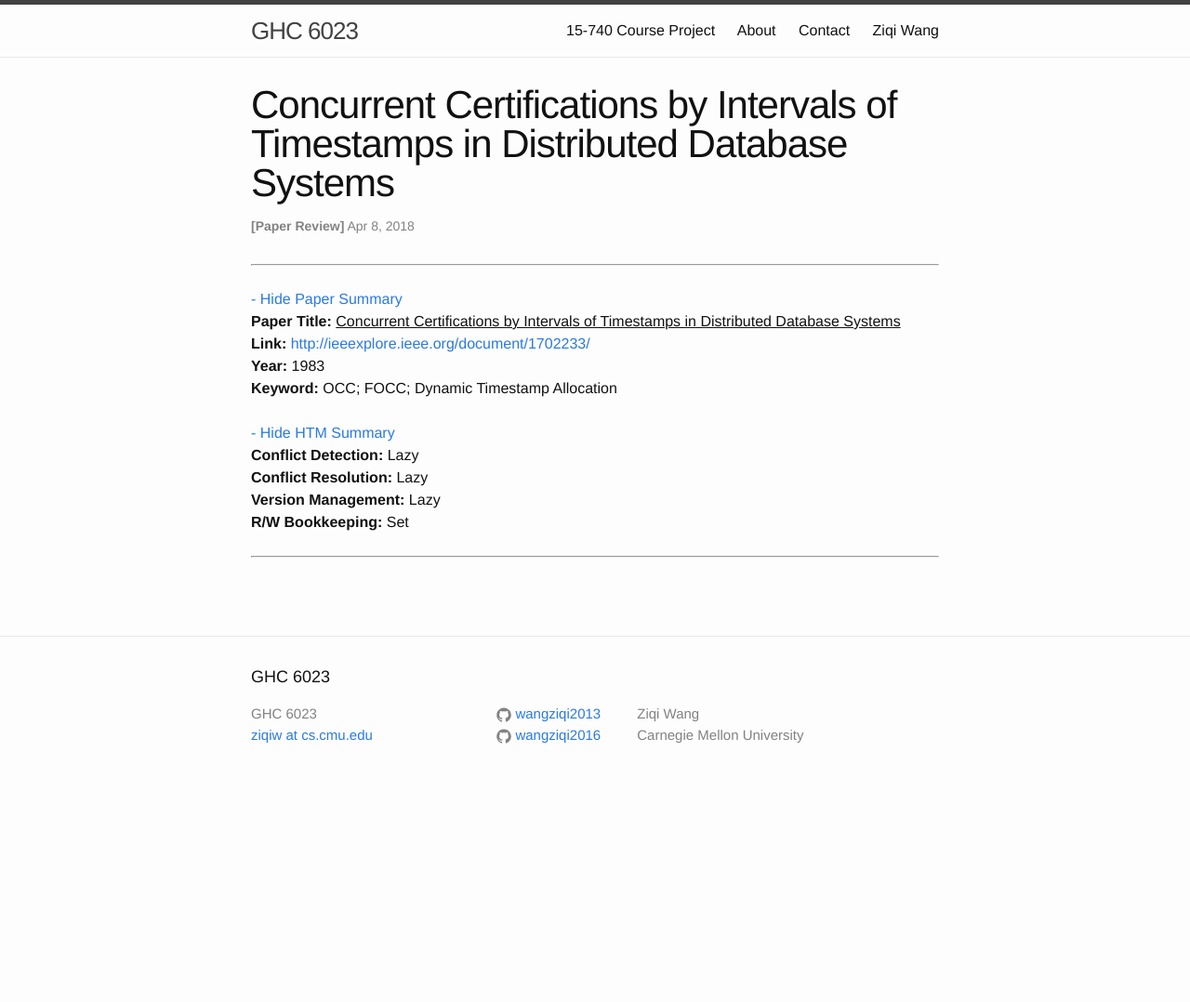
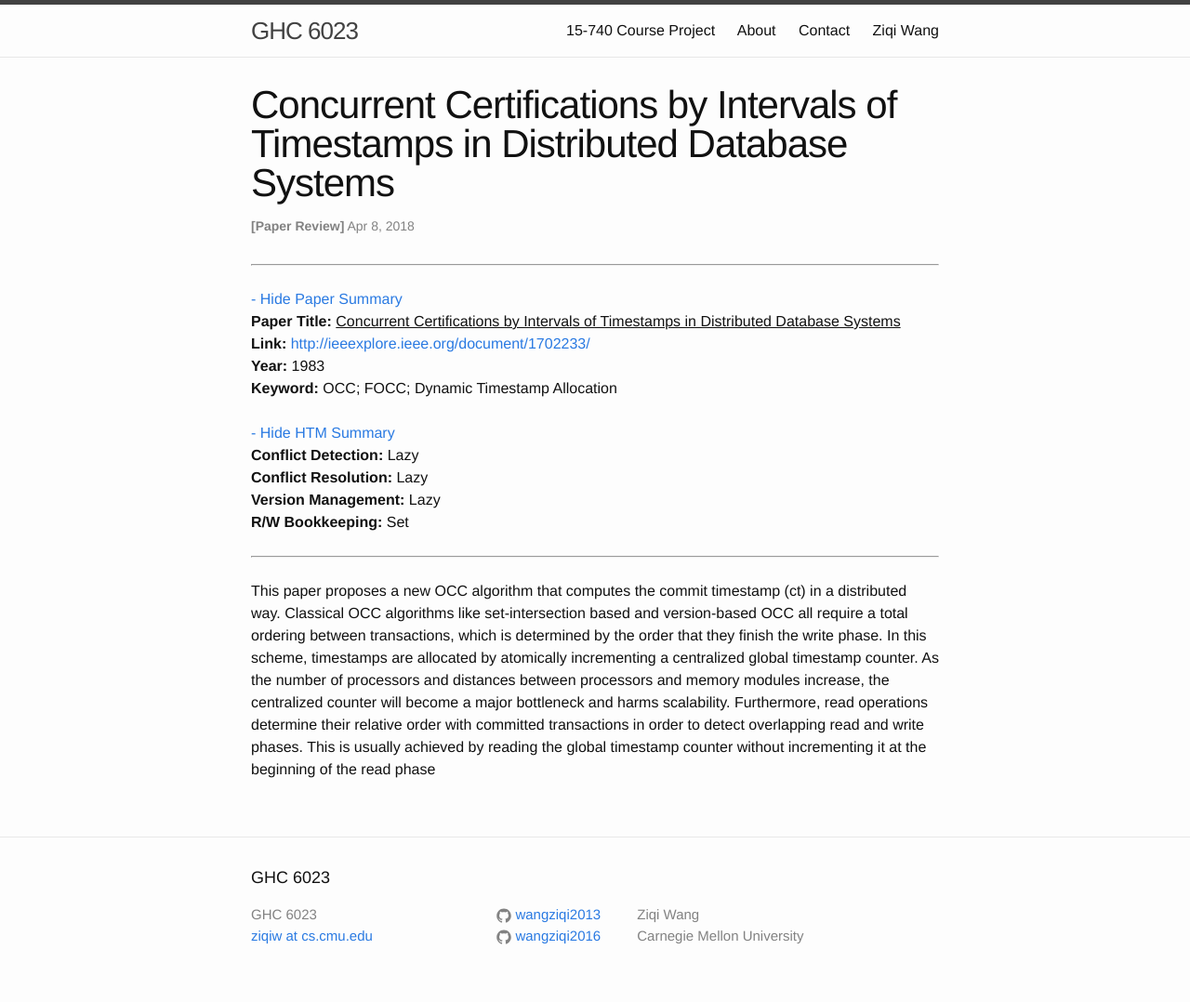
Before and after one commit to wangziqi2013/wangziqi2013.github.io, a Jekyll site: the page built from _posts/2018-04-07-Concurrent-Certifications-by-Intervals-of-ts-in-distributed-dbms.markdown, in a window 1280 px wide. Shown: the whole page at 93% size. Built offline with Jekyll 4.4.1, drawn with Linux system fonts in a browser that asks for light colours; before the commit the page ends 900 px from its top, so only the background shows below that.

Commit message:
Working on first paragraph

```diff
--- a/_posts/2018-04-07-Concurrent-Certifications-by-Intervals-of-ts-in-distributed-dbms.markdown
+++ b/_posts/2018-04-07-Concurrent-Certifications-by-Intervals-of-ts-in-distributed-dbms.markdown
@@ -12,3 +12,13 @@ htm_cd: Lazy
 htm_cr: Lazy
 version_mgmt: Lazy
 ---
+
+This paper proposes a new OCC algorithm that computes the commit timestamp (ct) in a distributed way.
+Classical OCC algorithms like set-intersection based and version-based OCC all require a total ordering
+between transactions, which is determined by the order that they finish the write phase. In this scheme,
+timestamps are allocated by atomically incrementing a centralized global timestamp counter. As the
+number of processors and distances between processors and memory modules increase, the centralized
+counter will become a major bottleneck and harms scalability. Furthermore, read operations determine
+their relative order with committed transactions in order to detect overlapping read and write phases.
+This is usually achieved by reading the global timestamp counter without incrementing it at the beginning
+of the read phase
```
